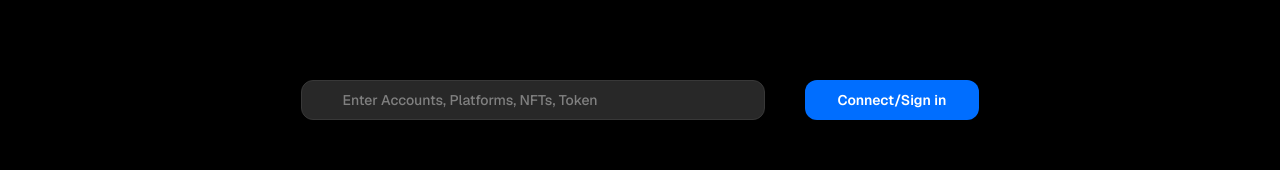
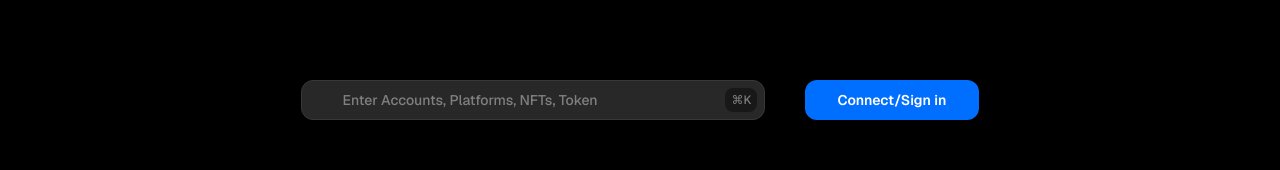
Before and after one commit to aycanogut/patara, a Next.js app: page / in a window 1280 px wide. Shown: the top 170 px of the page. Built offline with nearby package versions, Linux system fonts and the light colour scheme; some icons are missing.

Commit message:
feat: :sparkles: add demo component

```diff
--- a/pages/index.tsx
+++ b/pages/index.tsx
@@ -1,18 +1,12 @@
+import React from 'react';
+
+import InputCommandMenu from '@/components/input-command-menu';
 import { Button } from '@/components/ui/button';
-import { Input } from '@/components/ui/input';
 
 export default function Home() {
   return (
     <div className="flex items-center justify-center gap-10 bg-black p-20">
-      <Input
-        className="h-10 w-[29rem] rounded-xl border p-2 pl-10"
-        placeholder="Enter Accounts, Platforms, NFTs, Token"
-        prependIconProps={{
-          name: 'search',
-          className: 'text-text-secondary',
-        }}
-      />
-
+      <InputCommandMenu />
       <Button emphasis="strong">Connect/Sign in</Button>
     </div>
   );
```
